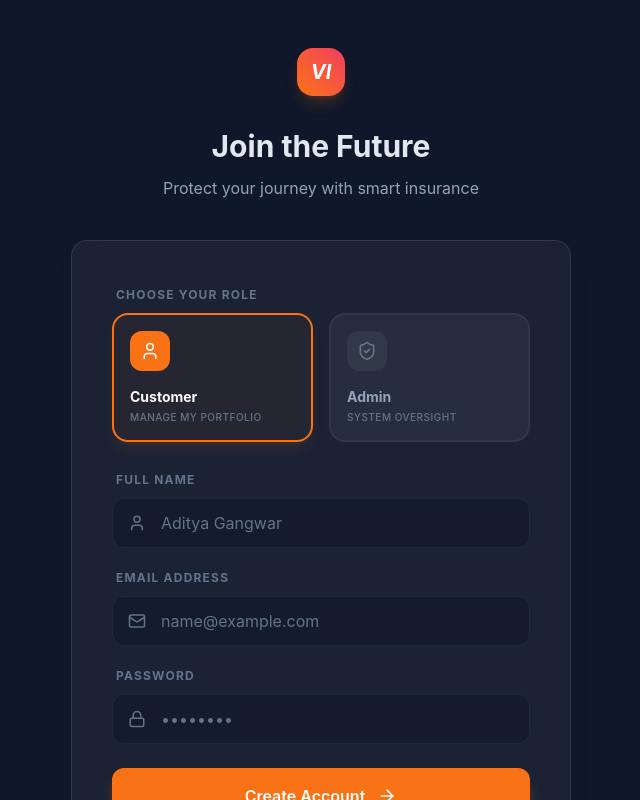
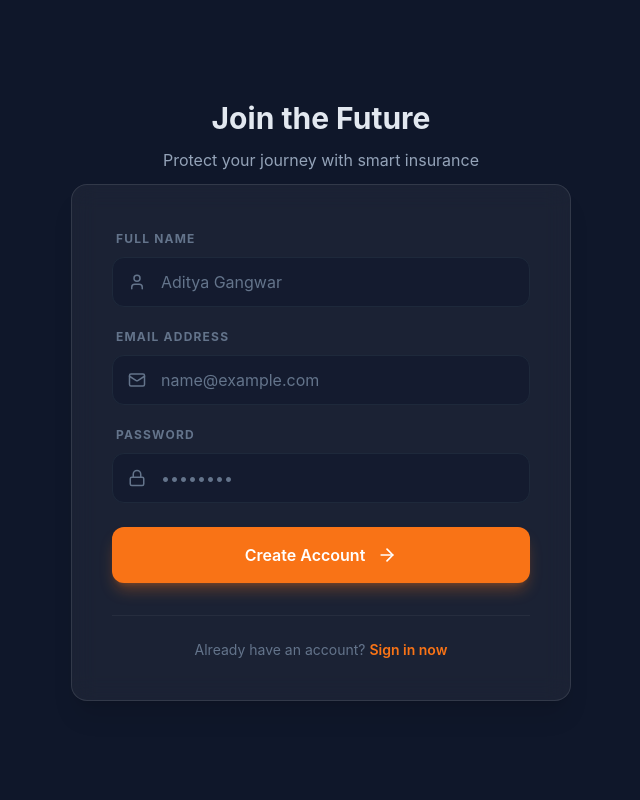
Before and after one commit to AdityaGangwar2674/Vehicle_Insurance, a React (Create React App) app in the folder frontend/: page /register in a window 1280 px wide. Shown: the top 800 px of the page, without its empty margins (319-959 px from the left). Built offline with nearby package versions, Linux system fonts and the light colour scheme.

Commit message:
[refactor]: simplify registration flow by removing role selection, default user role and clean up UI by removing role cards and branding

```diff
--- a/frontend/src/pages/Register.jsx
+++ b/frontend/src/pages/Register.jsx
@@ -3,7 +3,6 @@ import { Link, useNavigate } from "react-router-dom";
 import { AuthContext } from "../context/AuthContext";
 import api from "../api/axios";
 import {
-  ShieldCheck,
   User as UserIcon,
   Mail,
   Lock,
@@ -13,36 +12,6 @@ import {
 } from "lucide-react";
 import Swal from "sweetalert2";
 import { motion, AnimatePresence } from "framer-motion";
-
-const RoleCard = ({ selected, icon: Icon, label, desc, onClick }) => (
-  <motion.div
-    whileTap={{ scale: 0.98 }}
-    onClick={onClick}
-    className={`p-4 rounded-2xl border-2 transition-all cursor-pointer flex-1 group ${
-      selected
-        ? "border-orange-500 bg-orange-500/5 shadow-lg shadow-orange-500/10"
-        : "border-white/5 bg-white/5 hover:border-white/20"
-    }`}
-  >
-    <div
-      className={`w-10 h-10 rounded-xl mb-4 flex items-center justify-center transition-colors ${
-        selected
-          ? "bg-orange-500 text-white"
-          : "bg-white/5 text-slate-500 group-hover:text-slate-300"
-      }`}
-    >
-      <Icon size={20} />
-    </div>
-    <h3
-      className={`text-sm font-bold mb-1 ${selected ? "text-white" : "text-slate-400 group-hover:text-slate-300"}`}
-    >
-      {label}
-    </h3>
-    <p className="text-[10px] text-slate-500 leading-tight uppercase font-medium tracking-wider">
-      {desc}
-    </p>
-  </motion.div>
-);
 
 const Register = () => {
   const [formData, setFormData] = useState({
@@ -105,12 +74,7 @@ const Register = () => {
         animate={{ opacity: 1, y: 0 }}
         className="w-full max-w-[500px]"
       >
-        <div className="text-center mb-10">
-          <Link to="/" className="inline-flex items-center gap-2 mb-8 group">
-            <div className="w-12 h-12 rounded-2xl bg-gradient-to-tr from-orange-500 to-rose-500 flex items-center justify-center shadow-lg shadow-orange-500/20 group-hover:scale-110 transition-transform duration-300 font-bold italic text-white text-xl">
-              VI
-            </div>
-          </Link>
+        <div className="text-center mb-3">
           <h1 className="text-3xl font-bold mb-3">Join the Future</h1>
           <p className="text-slate-400">
             Protect your journey with smart insurance
@@ -132,28 +96,6 @@ const Register = () => {
                 </motion.div>
               )}
             </AnimatePresence>
-
-            <div className="space-y-2">
-              <label className="text-xs font-bold text-slate-500 uppercase tracking-widest px-1">
-                Choose Your Role
-              </label>
-              <div className="flex gap-4">
-                <RoleCard
-                  selected={formData.role === "user"}
-                  icon={UserIcon}
-                  label="Customer"
-                  desc="Manage My Portfolio"
-                  onClick={() => setFormData({ ...formData, role: "user" })}
-                />
-                <RoleCard
-                  selected={formData.role === "admin"}
-                  icon={ShieldCheck}
-                  label="Admin"
-                  desc="System Oversight"
-                  onClick={() => setFormData({ ...formData, role: "admin" })}
-                />
-              </div>
-            </div>
 
             <div className="space-y-4">
               <div className="space-y-2">
```
